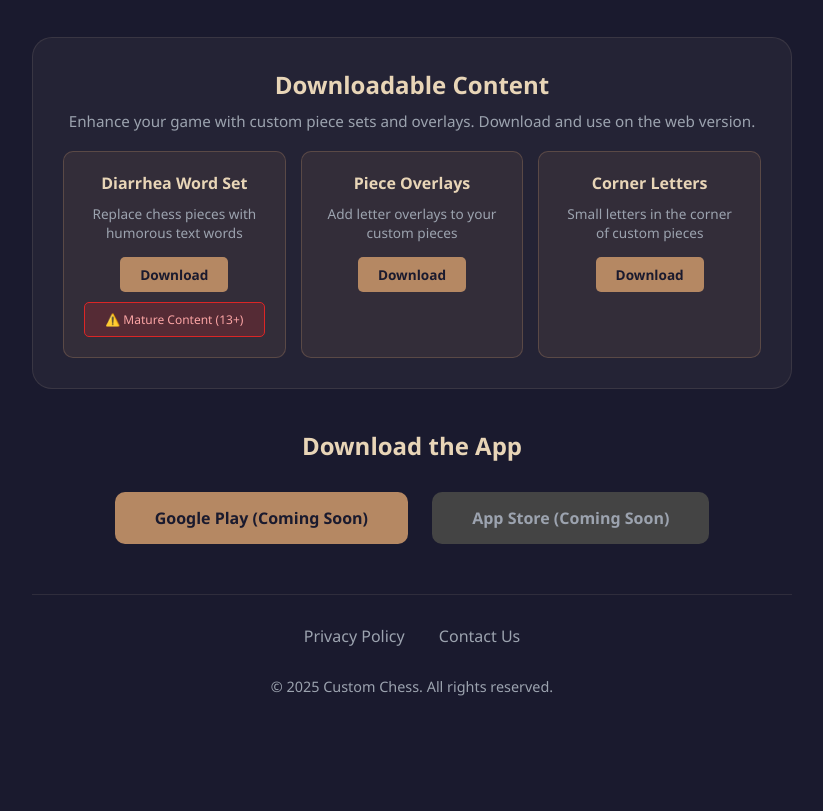
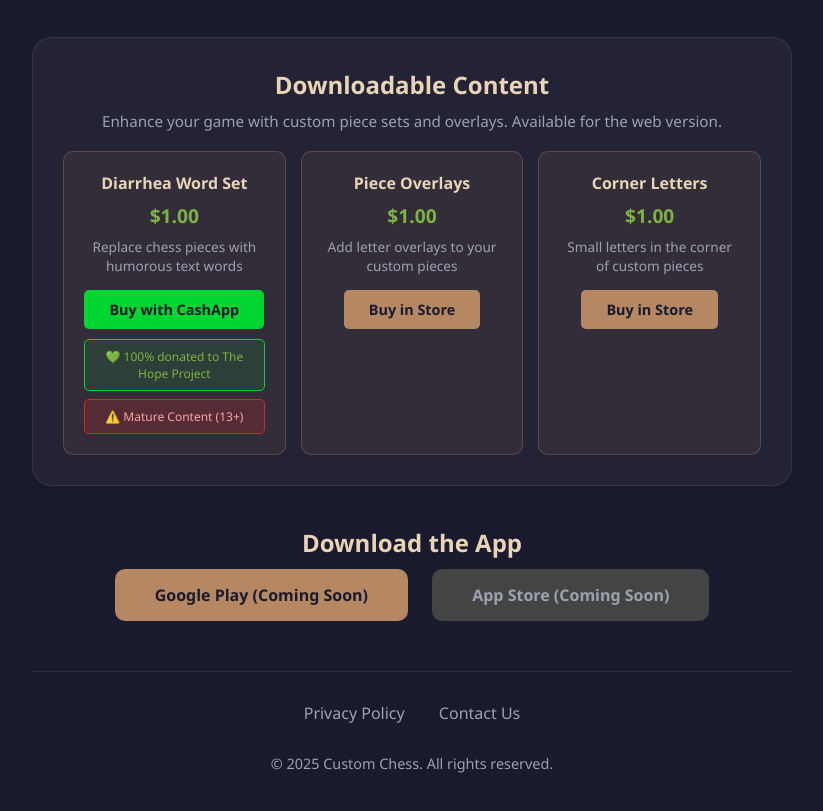
Before and after one commit to TheJasonMarks/Custom-Chess-Landing-page, a plain HTML site: page index.html in a window 1280 px wide. Shown: the part 925-1736 px from the top of the page, without its empty margins (228-1051 px from the left). Before the commit the page ends 1661 px from the top, so only its background shows below. Drawn offline with Linux system fonts and the light colour scheme.

Commit message:
Add files via upload

```diff
--- a/index.html
+++ b/index.html
@@ -13,62 +13,38 @@
             min-height: 100vh;
         }
         .container { max-width: 800px; margin: 0 auto; padding: 40px 20px; text-align: center; }
-        .logo {
-            width: 150px; height: 150px; border-radius: 30px;
-            margin: 0 auto 30px; box-shadow: 0 10px 40px rgba(0, 0, 0, 0.5);
-        }
+        .logo { width: 150px; height: 150px; border-radius: 30px; margin: 0 auto 30px; box-shadow: 0 10px 40px rgba(0, 0, 0, 0.5); }
         h1 { font-size: 2.5rem; margin-bottom: 10px; color: #E8D5B7; }
         .tagline { font-size: 1.2rem; color: #9CA3AF; margin-bottom: 40px; }
-        .features {
-            background: rgba(232, 213, 183, 0.05); border-radius: 20px;
-            padding: 30px; margin-bottom: 40px; text-align: left;
-            border: 1px solid rgba(232, 213, 183, 0.1);
-        }
+        .features { background: rgba(232, 213, 183, 0.05); border-radius: 20px; padding: 30px; margin-bottom: 40px; text-align: left; border: 1px solid rgba(232, 213, 183, 0.1); }
         .features h2 { color: #E8D5B7; margin-bottom: 20px; text-align: center; }
         .feature-list { list-style: none; color: #E8D5B7; }
         .feature-list li { padding: 12px 0; border-bottom: 1px solid rgba(232, 213, 183, 0.1); }
         .feature-list li:last-child { border-bottom: none; }
         .feature-list li::before { content: "♟"; margin-right: 15px; font-size: 1.2rem; color: #B58863; }
-        .download-section { margin-bottom: 40px; }
-        .download-section h2 { margin-bottom: 20px; color: #E8D5B7; }
-        .store-button {
-            display: inline-block; background: #B58863; color: #1a1a2e;
-            padding: 15px 40px; border-radius: 10px; text-decoration: none;
-            font-weight: bold; margin: 10px; transition: transform 0.2s, box-shadow 0.2s;
-        }
+        .store-button { display: inline-block; background: #B58863; color: #1a1a2e; padding: 15px 40px; border-radius: 10px; text-decoration: none; font-weight: bold; margin: 10px; transition: transform 0.2s, box-shadow 0.2s; }
         .store-button:hover { transform: translateY(-3px); box-shadow: 0 10px 30px rgba(181, 136, 99, 0.4); }
         .store-button.coming-soon { background: #444; color: #9CA3AF; cursor: default; }
-        .store-button.coming-soon:hover { transform: none; box-shadow: none; }
         .links { margin-top: 40px; padding-top: 30px; border-top: 1px solid rgba(232, 213, 183, 0.1); }
         .links a { color: #9CA3AF; text-decoration: none; margin: 0 15px; transition: color 0.2s; }
         .links a:hover { color: #E8D5B7; }
         .contact { margin-top: 30px; color: #9CA3AF; font-size: 0.9rem; }
         .play-btn { background: #7CB342 !important; color: #1a1a2e !important; font-size: 1.2rem; padding: 20px 50px !important; }
         .play-btn:hover { box-shadow: 0 10px 30px rgba(124, 179, 66, 0.4) !important; }
-        .dlc-section {
-            background: rgba(232, 213, 183, 0.05); border-radius: 20px;
-            padding: 30px; margin-bottom: 40px;
-            border: 1px solid rgba(232, 213, 183, 0.1);
-        }
+        .dlc-section { background: rgba(232, 213, 183, 0.05); border-radius: 20px; padding: 30px; margin-bottom: 40px; border: 1px solid rgba(232, 213, 183, 0.1); }
         .dlc-section h2 { color: #E8D5B7; margin-bottom: 10px; }
-        .dlc-section p { color: #9CA3AF; margin-bottom: 20px; font-size: 0.95rem; }
-        .dlc-grid { display: grid; grid-template-columns: repeat(auto-fit, minmax(200px, 1fr)); gap: 15px; }
-        .dlc-item {
-            background: rgba(181, 136, 99, 0.1); border-radius: 10px; padding: 20px;
-            border: 1px solid rgba(181, 136, 99, 0.3);
-        }
-        .dlc-item h3 { color: #E8D5B7; margin-bottom: 10px; font-size: 1rem; }
+        .dlc-section > p { color: #9CA3AF; margin-bottom: 20px; font-size: 0.95rem; }
+        .dlc-grid { display: grid; grid-template-columns: repeat(auto-fit, minmax(220px, 1fr)); gap: 15px; }
+        .dlc-item { background: rgba(181, 136, 99, 0.1); border-radius: 10px; padding: 20px; border: 1px solid rgba(181, 136, 99, 0.3); }
+        .dlc-item h3 { color: #E8D5B7; margin-bottom: 8px; font-size: 1rem; }
+        .dlc-item .price { color: #7CB342; font-size: 1.2rem; font-weight: bold; margin-bottom: 8px; }
         .dlc-item p { color: #9CA3AF; font-size: 0.85rem; margin-bottom: 15px; }
-        .dlc-btn {
-            display: inline-block; background: #B58863; color: #1a1a2e;
-            padding: 8px 20px; border-radius: 5px; text-decoration: none;
-            font-weight: bold; font-size: 0.85rem; transition: all 0.2s;
-        }
+        .dlc-btn { display: inline-block; background: #B58863; color: #1a1a2e; padding: 10px 25px; border-radius: 5px; text-decoration: none; font-weight: bold; font-size: 0.9rem; transition: all 0.2s; }
         .dlc-btn:hover { background: #c9a077; }
-        .mature-warning {
-            background: rgba(220, 38, 38, 0.2); border: 1px solid #dc2626;
-            border-radius: 5px; padding: 8px; margin-top: 10px; font-size: 0.75rem; color: #fca5a5;
-        }
+        .dlc-btn.cashapp { background: #00D632; }
+        .dlc-btn.cashapp:hover { background: #00b82b; }
+        .charity-note { background: rgba(0, 214, 50, 0.1); border: 1px solid #00D632; border-radius: 5px; padding: 8px; margin-top: 10px; font-size: 0.75rem; color: #7CB342; }
+        .mature-warning { background: rgba(220, 38, 38, 0.2); border: 1px solid #dc2626; border-radius: 5px; padding: 8px; margin-top: 8px; font-size: 0.75rem; color: #fca5a5; }
     </style>
 </head>
 <body>
@@ -94,23 +70,27 @@
 
         <div class="dlc-section">
             <h2>Downloadable Content</h2>
-            <p>Enhance your game with custom piece sets and overlays. Download and use on the web version.</p>
+            <p>Enhance your game with custom piece sets and overlays. Available for the web version.</p>
             <div class="dlc-grid">
                 <div class="dlc-item">
                     <h3>Diarrhea Word Set</h3>
+                    <div class="price">$1.00</div>
                     <p>Replace chess pieces with humorous text words</p>
-                    <a href="https://chess-mobile-15.preview.emergentagent.com/api/download-dlc/diarrhea-word-set" class="dlc-btn">Download</a>
+                    <a href="https://cash.app/$hopeprojectusa/1" class="dlc-btn cashapp">Buy with CashApp</a>
+                    <div class="charity-note">💚 100% donated to The Hope Project</div>
                     <div class="mature-warning">⚠️ Mature Content (13+)</div>
                 </div>
                 <div class="dlc-item">
                     <h3>Piece Overlays</h3>
+                    <div class="price">$1.00</div>
                     <p>Add letter overlays to your custom pieces</p>
-                    <a href="https://chess-mobile-15.preview.emergentagent.com/api/download-dlc/overlays" class="dlc-btn">Download</a>
+                    <a href="https://play.customchess.net/web-store" class="dlc-btn">Buy in Store</a>
                 </div>
                 <div class="dlc-item">
                     <h3>Corner Letters</h3>
+                    <div class="price">$1.00</div>
                     <p>Small letters in the corner of custom pieces</p>
-                    <a href="https://chess-mobile-15.preview.emergentagent.com/api/download-dlc/corner-letters" class="dlc-btn">Download</a>
+                    <a href="https://play.customchess.net/web-store" class="dlc-btn">Buy in Store</a>
                 </div>
             </div>
         </div>
```
Also changed, not shown: privacy-policy.html (+6 -9 lines).
